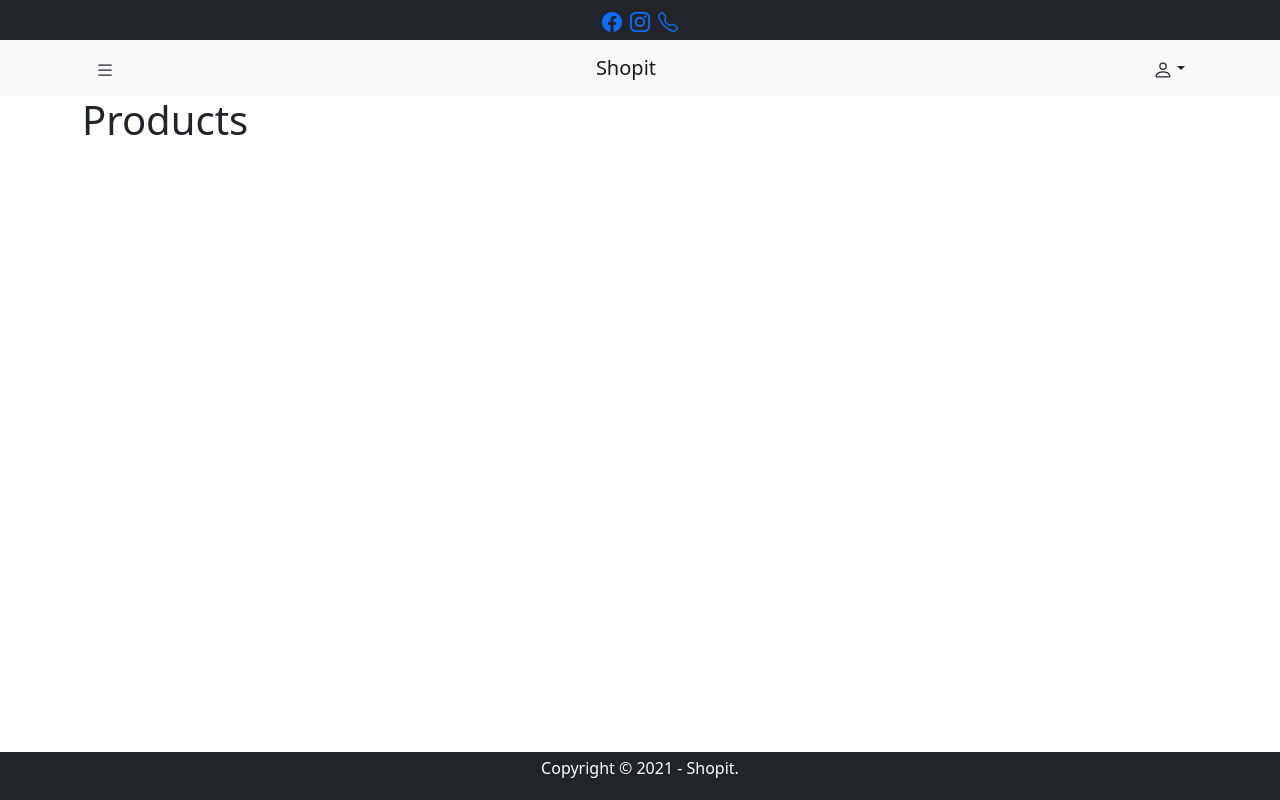
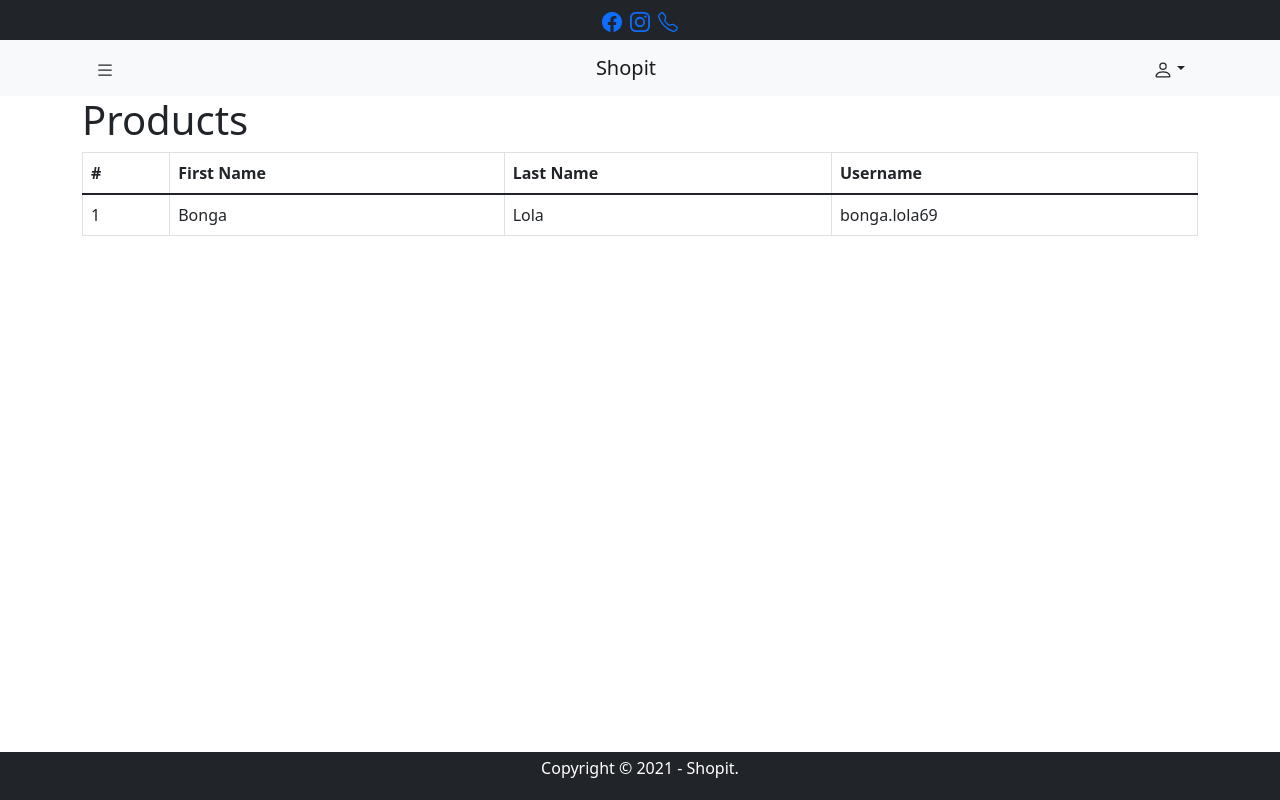
Before and after one commit to faris-xhan/shopit-nextjs, a Next.js app: page /dashboard/products in a window 1280 px wide. Built offline with nearby package versions, Linux system fonts and the light colour scheme.

Commit message:
:construction: add product page

```diff
--- /dev/null
+++ b/components/dashboard/ProductsTable.jsx
@@ -0,0 +1,25 @@
+import Table from 'react-bootstrap/Table';
+
+export const ProductsTable = (props) => {
+  const { cols, rows } = props;
+  return (
+    <Table bordered hover>
+      <thead>
+        <tr>
+          {cols.map((col, idx) => (
+            <th key={idx}>{col}</th>
+          ))}
+        </tr>
+      </thead>
+      <tbody>
+        {rows.map((rowData, idx) => (
+          <tr key={idx}>{createRowCells(rowData)}</tr>
+        ))}
+      </tbody>
+    </Table>
+  );
+};
+
+const createRowCells = (data) => {
+  return Object.entries(data).map(([key, val]) => <td key={key}>{val}</td>);
+};
--- a/pages/dashboard/products.js
+++ b/pages/dashboard/products.js
@@ -1,9 +1,19 @@
 import Container from 'react-bootstrap/Container';
+import { ProductsTable } from '../../components/dashboard/ProductsTable';
 
+const rows = [
+  { id: 1, fname: 'Bonga', lName: 'Lola', username: 'bonga.lola69' },
+];
 const Products = (props) => {
   return (
     <Container>
-      <h1>Products</h1>
+      <section>
+        <h1> Products </h1>
+      </section>
+      <ProductsTable
+        cols={['#', 'First Name', 'Last Name', 'Username']}
+        rows={rows}
+      />
     </Container>
   );
 };
```
